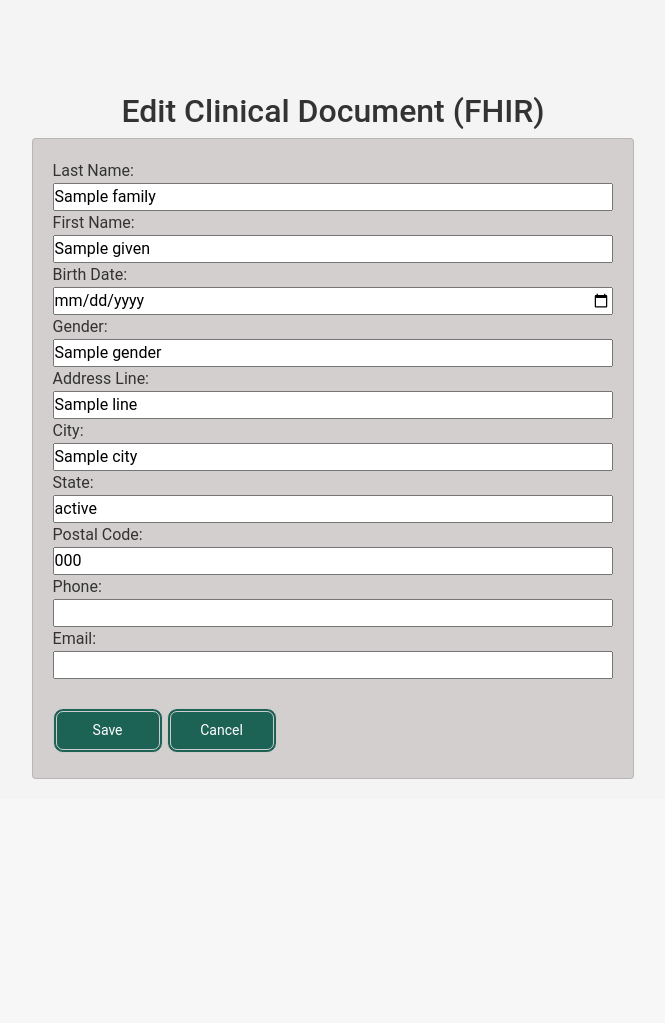
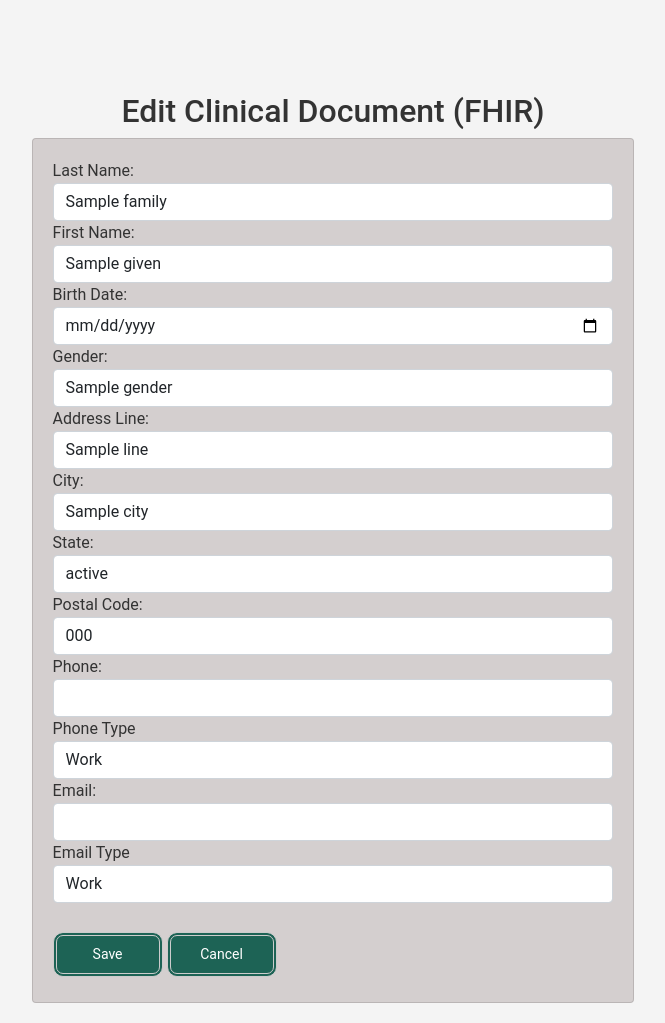
Before and after one commit to ddeveloper72/fhir-patient-summary, a Flask app: template templates/edit_fhir_patient.html in a window 1280 px wide. Shown: the part 44-1067 px from the top of the page, without its empty margins (307-972 px from the left). Before the commit the page ends 823 px from the top, so only its background shows below. Run offline with Flask 3, Linux system fonts and the light colour scheme; the template is opened without the code that fills it: most values are stand-ins (such as "Sample title", 1, 10 or a date in 2020).

Commit message:
Enhance FHIR patient edit form with additional fields and improved layout

```diff
--- a/templates/edit_fhir_patient.html
+++ b/templates/edit_fhir_patient.html
@@ -6,47 +6,102 @@
     <div class="card">
         <div class="card-body">
             <form action="{{ url_for('edit_fhir_patient', patient_id=patient.id) }}" method="post">
+                <div class="form-group">
                     <label for="family_name">Last Name:</label>
-                <input type="text" name="family_name" id="family_name"
+                    <input type="text" class="form-control" name="family_name" id="family_name"
                         value="{{ patient.name[0].family if patient.name else '' }}">
+                </div>
 
+                <div class="form-group">
                     <label for="given_name">First Name:</label>
-                <input type="text" name="given_name" id="given_name"
+                    <input type="text" class="form-control" name="given_name" id="given_name"
                         value="{{ patient.name[0].given[0] if patient.name and patient.name[0].given else '' }}">
+                </div>
 
+                <div class="form-group">
                     <label for="birth_date">Birth Date:</label>
-                <input type="date" name="birth_date" id="birth_date" type="date" value="{{ patient.birthDate }}">
+                    <input type="date" class="form-control" name="birth_date" id="birth_date" type="date"
+                        value="{{ patient.birthDate }}">
+                </div>
 
+                <div class="form-group">
                     <label for="gender">Gender:</label>
-                <input type="text" name="gender" id="gender" value="{{ patient.gender }}">
+                    <input type="text" class="form-control" name="gender" id="gender" value="{{ patient.gender }}">
+                </div>
 
+                <div class="form-group">
                     <label for="address_line">Address Line:</label>
-                <input type="text" name="address_line" id="address_line"
+                    <input type="text" class="form-control" name="address_line" id="address_line"
                         value="{{ patient.address[0].line[0] if patient.address else '' }}">
+                </div>
 
+                <div class="form-group">
                     <label for="city">City:</label>
-                <input type="text" name="city" id="city"
+                    <input type="text" class="form-control" name="city" id="city"
                         value="{{ patient.address[0].city if patient.address else '' }}">
+                </div>
 
+                <div class="form-group">
                     <label for="state">State:</label>
-                <input type="text" name="state" id="state"
+                    <input type="text" class="form-control" name="state" id="state"
                         value="{{ patient.address[0].state if patient.address else '' }}">
+                </div>
 
+                <div class="form-group">
                     <label for="postal_code">Postal Code:</label>
-                <input type="text" name="postal_code" id="postal_code"
+                    <input type="text" class="form-control" name="postal_code" id="postal_code"
                         value="{{ patient.address[0].postalCode if patient.address else '' }}">
+                </div>
 
+                <div class="form-group">
                     <label for="phone">Phone:</label>
-                <input type="tel" name="phone" id="phone"
-                    value="{{ patient.telecom[0].value if patient.telecom and patient.telecom[0].system == 'phone' else '' }}">
+                    <input type="tel" class="form-control" name="phone" id="phone"
+                        value="{{ patient.telecom[0].value if patient.telecom[0].system == 'phone' else '' }}">
+                </div>
 
+                {% if not patient.telecom[0].value and patient.telecom[0].system != 'phone' %}
+                {% else %}
+                <div class="form-group
+                    <label for=" phone_use">Phone Type</label>
+                    <select class="form-control" id="phone_use" name="phone_use" required>
+                        {% if patient.telecom[0].use == 'home' %}
+                        <option value="home" selected>Home</option>
+                        {% else %}
+                        <option value="work" selected>Work</option>
+                        {% endif %}
+                        <option value="home">Home</option>
+                        <option value="work">Work</option>
+                    </select>
+                </div>
+                {% endif %}
+
+
+                <div class="form-group">
                     <label for="email">Email:</label>
-                <input type="email" name="email" id="email"
-                    value="{{ patient.telecom[1].value if patient.telecom and len(patient.telecom) > 1 and patient.telecom[1].system == 'email' else '' }}">
+                    <input type="email" class="form-control" name="email" id="email"
+                        value="{{ patient.telecom[1].value if patient.telecom[1].system == 'email' else '' }}">
+                </div>
+
+                {% if not patient.telecom[1].value and patient.telecom[1].system != 'email' %}
+                {% else %}
+                <div class="form-group">
+                    <label for="email_use">Email Type</label>
+                    <select class="form-control" id="email_use" name="email_use" required>
+                        {% if patient.telecom[1].use == 'home' %}
+                        <option value="home" selected>Home</option>
+                        {% else %}
+                        <option value="work" selected>Work</option>
+                        {% endif %}
+                        <option value="home">Home</option>
+                        <option value="work">Work</option>
+                    </select>
+                </div>
+                {% endif %}
+
+
                 <br>
                 <div class="button-inline">
                     <button class="button" type="submit">Save</button>
-
                     <button class="button" type="button"
                         onclick="window.location.href='{{ url_for('fhir_patient_summary', patient_id=patient.id) }}'">Cancel</button>
 
```
Lines whose indentation alone changed are shown as unchanged.
